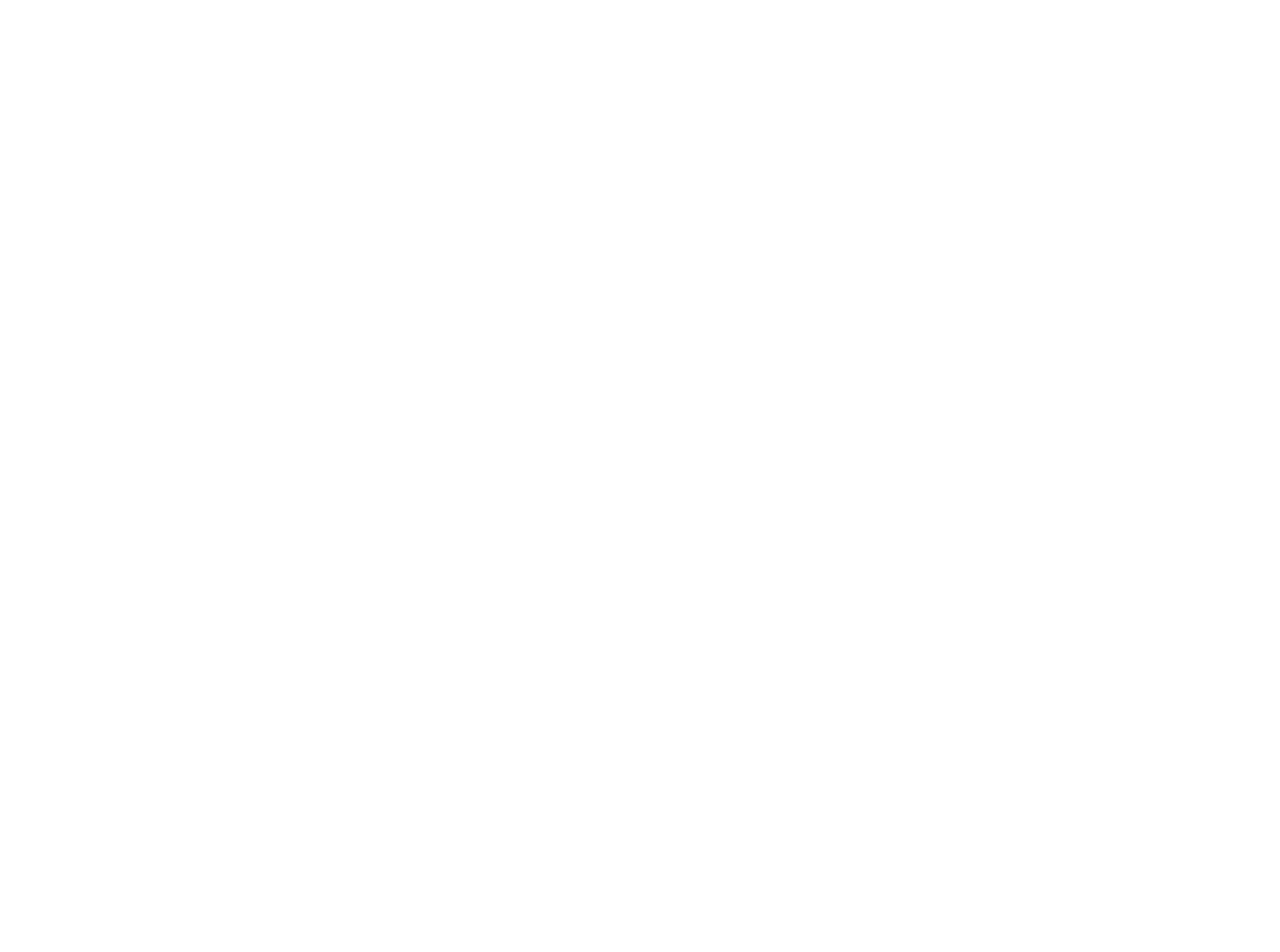
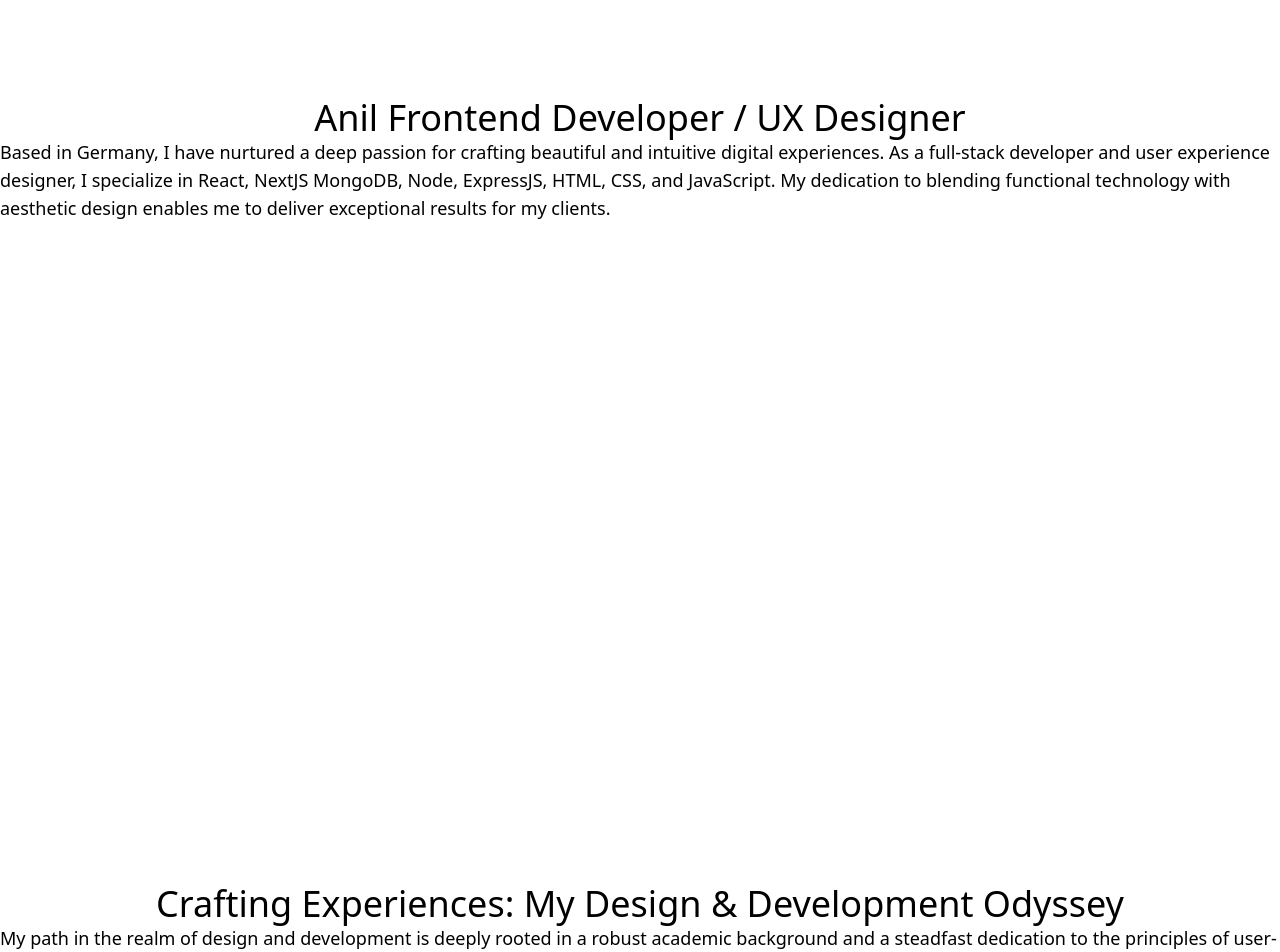
Before and after one commit to cursedxp/portfolio-site, a React (Vite) app: page / in a window 1280 px wide. Shown: the part 1520-2472 px from the top of the page. Before the commit the page ends 1280 px from the top, so only its background shows below. Built offline with nearby package versions, Linux system fonts and the light colour scheme.

Commit message:
✨ (App.jsx): add new components (Hero, AboutMe, Skills) to the App component to enhance the user interface and provide additional functionality

```diff
--- a/src/App.jsx
+++ b/src/App.jsx
@@ -1,10 +1,16 @@
+import AboutMe from "./components/AboutMe/AboutMe";
 import CanvasBackground from "./components/CanvasBackground/CanvasBackground";
 import Header from "./components/Header/Header";
+import Hero from "./components/Hero/Hero";
+import Skills from "./components/Skills/Skills";
 function App() {
   return (
     <>
       <Header />
       <CanvasBackground />
+      <Hero />
+      <AboutMe />
+      <Skills />
     </>
   );
 }
```
